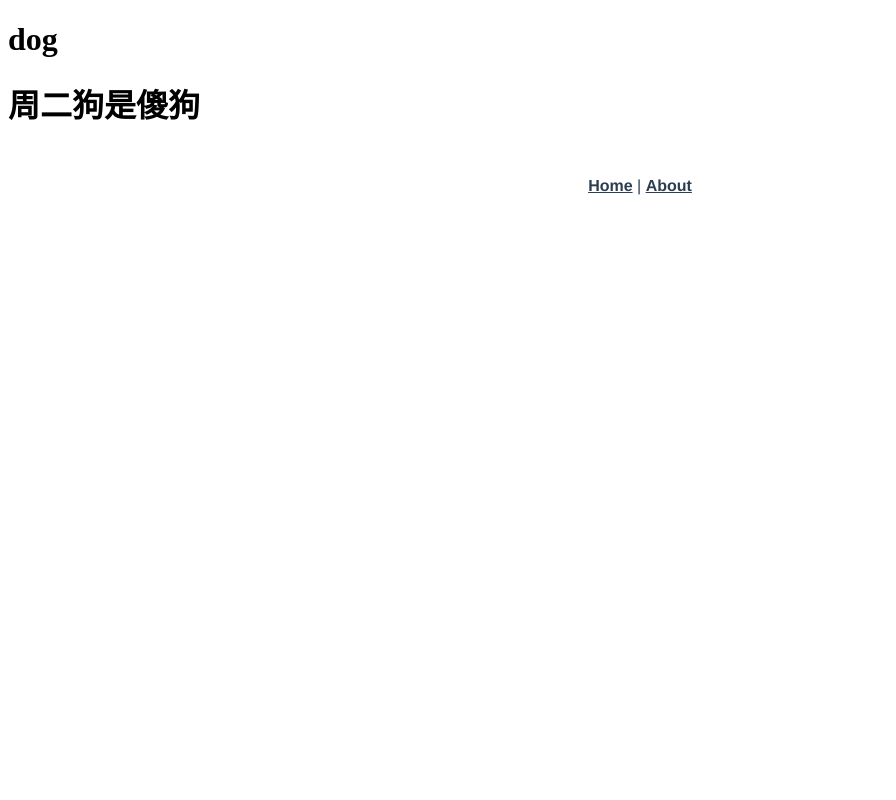
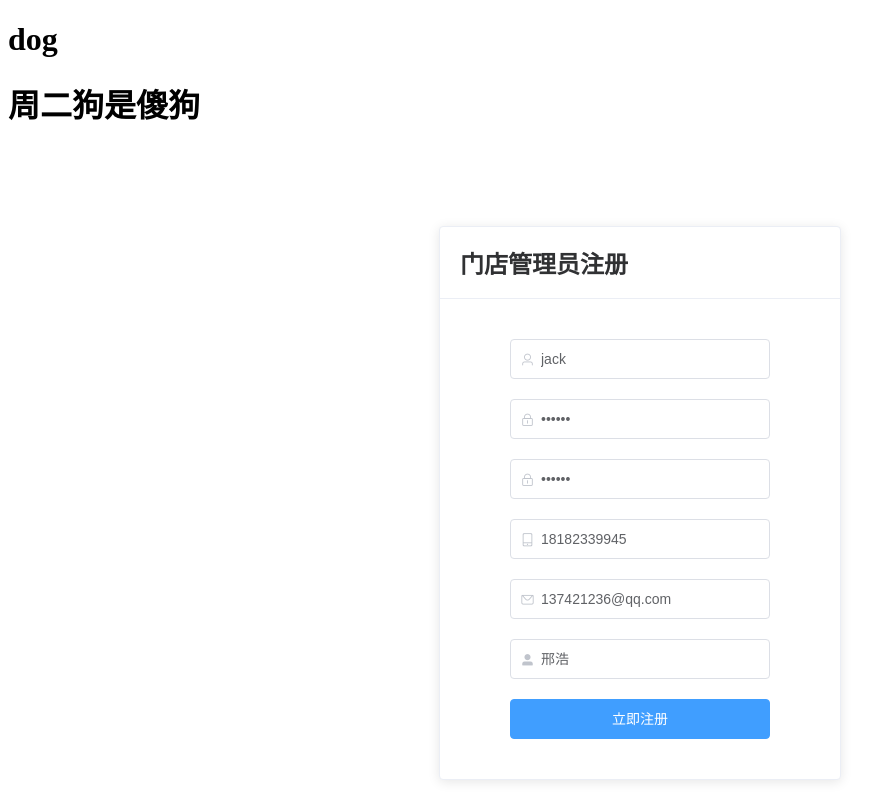
Before and after one commit to as171861963/petbuddy, a Vue app: page /#/signIn/1 in a window 1280 px wide. Shown: the whole page, without its empty margins (0-896 px from the left). Built offline with nearby package versions, Linux system fonts and the light colour scheme.

Commit message:
登录注册

```diff
--- a/src/App.vue
+++ b/src/App.vue
@@ -1,31 +1,9 @@
 <template>
-  <div id="app">
-    <div id="nav">
-      <router-link to="/">Home</router-link> |
-      <router-link to="/about">About</router-link>
-    </div>
-    <router-view/>
+  <div>
+    <router-view />
   </div>
 </template>
 
 <style>
-#app {
-  font-family: 'Avenir', Helvetica, Arial, sans-serif;
-  -webkit-font-smoothing: antialiased;
-  -moz-osx-font-smoothing: grayscale;
-  text-align: center;
-  color: #2c3e50;
-}
-#nav {
-  padding: 30px;
-}
 
-#nav a {
-  font-weight: bold;
-  color: #2c3e50;
-}
-
-#nav a.router-link-exact-active {
-  color: #42b983;
-}
 </style>
--- a/src/components/HelloWorld.vue
+++ /dev/null
@@ -1,57 +0,0 @@
-<template>
-  <div class="hello">
-    <h1>{{ msg }}</h1>
-    <p>
-      For a guide and recipes on how to configure / customize this project,<br>
-      check out the
-      <a href="https://cli.vuejs.org" target="_blank" rel="noopener">vue-cli documentation</a>.
-    </p>
-    <h3>Installed CLI Plugins</h3>
-    <ul>
-      <li><a href="https://github.com/vuejs/vue-cli/tree/dev/packages/%40vue/cli-plugin-babel" target="_blank" rel="noopener">babel</a></li>
-    </ul>
-    <h3>Essential Links</h3>
-    <ul>
-      <li><a href="https://vuejs.org" target="_blank" rel="noopener">Core Docs</a></li>
-      <li><a href="https://forum.vuejs.org" target="_blank" rel="noopener">Forum</a></li>
-      <li><a href="https://chat.vuejs.org" target="_blank" rel="noopener">Community Chat</a></li>
-      <li><a href="https://twitter.com/vuejs" target="_blank" rel="noopener">Twitter</a></li>
-      <li><a href="https://news.vuejs.org" target="_blank" rel="noopener">News</a></li>
-    </ul>
-    <h3>Ecosystem</h3>
-    <ul>
-      <li><a href="https://router.vuejs.org" target="_blank" rel="noopener">vue-router</a></li>
-      <li><a href="https://vuex.vuejs.org" target="_blank" rel="noopener">vuex</a></li>
-      <li><a href="https://github.com/vuejs/vue-devtools#vue-devtools" target="_blank" rel="noopener">vue-devtools</a></li>
-      <li><a href="https://vue-loader.vuejs.org" target="_blank" rel="noopener">vue-loader</a></li>
-      <li><a href="https://github.com/vuejs/awesome-vue" target="_blank" rel="noopener">awesome-vue</a></li>
-    </ul>
-  </div>
-</template>
-
-<script>
-export default {
-  name: 'HelloWorld',
-  props: {
-    msg: String
-  }
-}
-</script>
-
-<!-- Add "scoped" attribute to limit CSS to this component only -->
-<style scoped>
-h3 {
-  margin: 40px 0 0;
-}
-ul {
-  list-style-type: none;
-  padding: 0;
-}
-li {
-  display: inline-block;
-  margin: 0 10px;
-}
-a {
-  color: #42b983;
-}
-</style>
--- a/src/main.js
+++ b/src/main.js
@@ -1,8 +1,11 @@
 import Vue from 'vue'
-import App from './App.vue'
+import App from './App'
 import router from './router'
 import store from './store'
+import ElementUI from 'element-ui';
+import 'element-ui/lib/theme-chalk/index.css';
 
+Vue.use(ElementUI);
 Vue.config.productionTip = false
 
 new Vue({
--- /dev/null
+++ b/src/modules/users.js
@@ -0,0 +1,15 @@
+import userApi from "../services/usersServices.js";
+
+export default {
+    namespaced:true,
+    actions:{
+        async signInAsync(context,payload){
+            const { data } = await userApi.signIn(payload);
+            return data;
+        },
+        async loginAsync(context,payload){
+            const { data } = await userApi.login(payload);
+            return data;
+        }
+    }
+}
--- a/src/router.js
+++ b/src/router.js
@@ -1,6 +1,6 @@
-import Vue from 'vue'
-import Router from 'vue-router'
-import Home from './views/Home.vue'
+import Vue from 'vue';
+import Router from "vue-router";
+import Login from "./views/Login";
 
 Vue.use(Router)
 
@@ -8,16 +8,18 @@ export default new Router({
   routes: [
     {
       path: '/',
-      name: 'home',
-      component: Home
+      name: 'index',
+      component: Login
     },
     {
-      path: '/about',
-      name: 'about',
-      // route level code-splitting
-      // this generates a separate chunk (about.[hash].js) for this route
-      // which is lazy-loaded when the route is visited.
-      component: () => import(/* webpackChunkName: "about" */ './views/About.vue')
+      path: '/login/:username',
+      name: 'login',
+      component: Login
+    },
+    {
+      path: '/signIn/:status',
+      name: 'signIn',
+      component: () => import(/* webpackChunkName: "about" */ './views/SignIn.vue')
     }
   ]
 })
--- /dev/null
+++ b/src/services/usersServices.js
@@ -0,0 +1,13 @@
+import axios from "axios";
+
+export default {
+
+    async login(params){
+        return await axios.get("/users/login",{ params });
+    },
+
+    async signIn(params){
+        return await axios.post("/users/signIn",params);
+    }
+
+}
--- a/src/store.js
+++ b/src/store.js
@@ -1,16 +1,11 @@
 import Vue from 'vue'
 import Vuex from 'vuex'
+import users from "./modules/users.js";
 
 Vue.use(Vuex)
 
 export default new Vuex.Store({
-  state: {
-
-  },
-  mutations: {
-
-  },
-  actions: {
-
+  modules:{
+    users
   }
 })
--- a/src/views/About.vue
+++ /dev/null
@@ -1,5 +0,0 @@
-<template>
-  <div class="about">
-    <h1>This is an about page</h1>
-  </div>
-</template>
--- a/src/views/Home.vue
+++ /dev/null
@@ -1,18 +0,0 @@
-<template>
-  <div class="home">
-    <img alt="Vue logo" src="../assets/logo.png">
-    <HelloWorld msg="Welcome to Your Vue.js App"/>
-  </div>
-</template>
-
-<script>
-// @ is an alias to /src
-import HelloWorld from '@/components/HelloWorld.vue'
-
-export default {
-  name: 'home',
-  components: {
-    HelloWorld
-  }
-}
-</script>
--- /dev/null
+++ b/src/views/Login.vue
@@ -0,0 +1,83 @@
+<template>
+  <el-card class="box-card">
+    <div slot="header" class="clearfix">
+      <span class="title">系统登录</span>
+      <el-button type="text" class="signbtn" @click="handleClick('platform')">注册平台管理员</el-button>
+      <el-button type="text" class="signbtn" @click="handleClick('shop')">注册门店管理员</el-button>
+    </div>
+    <div class="inputbox">
+      <el-input
+        class="formItem"
+        placeholder="请输入用户名"
+        prefix-icon="el-icon-user"
+        v-model="userValue"
+      />
+      <el-input class="formItem" placeholder="请输入密码" prefix-icon="el-icon-lock" v-model="pwdValue" />
+      <div class="formItem">
+        <el-button type="primary" style="width:100%"
+        @click="login">立即登录</el-button>
+      </div>
+    </div>
+  </el-card>
+</template>
+<script>
+import { createNamespacedHelpers } from "vuex";
+const { mapActions } = createNamespacedHelpers("users");
+
+export default {
+  mounted() {
+    const str = this.$route.params.username;
+    if(str){
+        this.userValue = str;
+    }
+  },
+  data() {
+    return {
+      userValue: "",
+      pwdValue: ""
+    };
+  },
+  methods: {
+    handleClick(status) {
+      this.$router.push(`/signIn/${status}`);
+    },
+    login(){
+      this.loginAsync({ username:this.userValue,password:this.pwdValue })
+      .then(data => {
+          if(data.length === 1){
+              this.$message({
+              message: "登陆成功",
+              type: "success"
+            });
+          }
+      })
+    },
+    ...mapActions(["loginAsync"])
+  }
+};
+</script>
+
+<style scoped>
+.inputbox {
+  padding: 0 50px 20px;
+}
+.formItem {
+  margin-top: 20px;
+}
+.title {
+  font-size: 24px;
+  font-weight: 600;
+  flex-grow: 1;
+}
+.clearfix {
+  display: flex;
+  align-items: baseline;
+}
+.box-card {
+  width: 400px;
+  margin: 200px auto 0;
+}
+.signbtn {
+  margin-left: 10px;
+}
+</style>
--- /dev/null
+++ b/src/views/SignIn.vue
@@ -0,0 +1,141 @@
+<template>
+  <el-card class="box-card">
+    <div slot="header" class="clearfix">
+      <span class="title">{{ title }}</span>
+    </div>
+    <div class="inputbox">
+      <el-input
+        class="formItem"
+        placeholder="请输入用户名"
+        prefix-icon="el-icon-user"
+        v-model="userValue"
+      />
+      <el-input
+        class="formItem"
+        type="password"
+        placeholder="请输入密码"
+        prefix-icon="el-icon-lock"
+        v-model="pwdValue"
+      />
+      <el-input
+        class="formItem"
+        type="password"
+        placeholder="请再次输入密码"
+        prefix-icon="el-icon-lock"
+        v-model="pwdValue2"
+      />
+      <el-input
+        class="formItem"
+        placeholder="请输入手机号码"
+        prefix-icon="el-icon-mobile-phone"
+        v-model="phoneValue"
+      />
+      <el-input
+        class="formItem"
+        placeholder="请输入邮箱"
+        prefix-icon="el-icon-message"
+        v-model="emailValue"
+      />
+      <el-input
+        class="formItem"
+        placeholder="请输入姓名"
+        prefix-icon="el-icon-user-solid"
+        v-model="nameValue"
+      />
+      <div class="formItem">
+        <el-button type="primary" style="width:100%" @click="handleClick">立即注册</el-button>
+      </div>
+    </div>
+  </el-card>
+</template>
+<script>
+import { createNamespacedHelpers } from "vuex";
+const { mapActions } = createNamespacedHelpers("users");
+
+export default {
+  mounted() {
+    const str =
+    this.$route.params.status === "platform" ? "平台管理员" : "门店管理员";
+    this.title = str + this.title;
+    this.identity = str;
+  },
+  data() {
+    return {
+      userValue: "jack",
+      pwdValue: "123456",
+      pwdValue2: "123456",
+      phoneValue: "18182339945",
+      emailValue: "137421236@qq.com",
+      nameValue: "邢浩",
+      title: "注册",
+      identity: ""
+    };
+  },
+  methods: {
+    handleClick() {
+      if (this.verifyForm()) {
+        this.signInAsync({
+          username: this.userValue,
+          password: this.pwdValue,
+          phone: this.phoneValue,
+          email: this.emailValue,
+          name: this.nameValue,
+          identity: this.identity,
+          status: "审核中"
+        }).then(data => {
+          if (data._id) {
+            this.$router.push(`/login/${data.username}`)
+            this.$message({
+              message: "恭喜你，注册成功",
+              type: "success"
+            });
+          }
+        });
+      }
+    },
+    verifyForm() {
+      if (!/^(?![$_`])\w{2,}$/.test(this.userValue)) {
+        return false;
+      }
+      if (!/^(?!0)\w{6,}$/.test(this.pwdValue)) {
+        return false;
+      }
+      if (this.pwdValue !== this.pwdValue2) {
+        return false;
+      }
+      if (!/^1[345678]\d{9,}$/.test(this.phoneValue)) {
+        return false;
+      }
+      if (!/^\w+@\w+(.\w+)+$/.test(this.emailValue)) {
+        return false;
+      }
+      if (!/^[\u4e00-\u9fa5]{2,6}$/.test(this.nameValue)) {
+        return false;
+      }
+      return true;
+    },
+    ...mapActions(["signInAsync"])
+  }
+};
+</script>
+
+<style scoped>
+.inputbox {
+  padding: 0 50px 20px;
+}
+.formItem {
+  margin-top: 20px;
+}
+.title {
+  font-size: 24px;
+  font-weight: 600;
+}
+.clearfix {
+  display: flex;
+  align-items: baseline;
+}
+.box-card {
+  width: 400px;
+  margin: 100px auto 0;
+}
+</style>
--- /dev/null
+++ b/vue.config.js
@@ -0,0 +1,5 @@
+module.exports = {
+    devServer: {
+        proxy: 'http://172.20.10.3:3000'
+    }
+}
```
